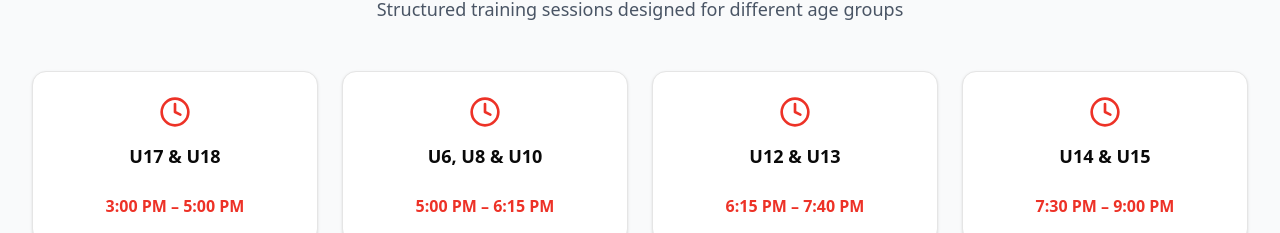
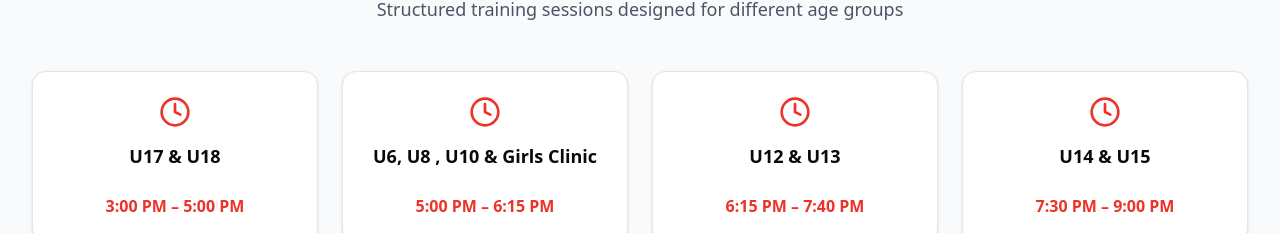
Before and after one commit to Hosni10/summercamp-client, a React (Vite) app: page /football-clinic in a window 1280 px wide. Shown: the part 1434-1667 px from the top of the page. Built offline with nearby package versions, Linux system fonts and the light colour scheme; no server answers.

Commit message:
adding a new discount code

```diff
--- a/src/components/BookingForm.jsx
+++ b/src/components/BookingForm.jsx
@@ -123,6 +123,7 @@ const BookingForm = ({ selectedPlan, onClose }) => {
     "0dis2": 20,
     ADQ20: 20,
     ad20nec: 20,
+    "1ADNOC5": 15,
   };
 
   const handleApplyDiscount = () => {
--- a/src/pages/FootballClinic.jsx
+++ b/src/pages/FootballClinic.jsx
@@ -128,7 +128,7 @@ const clinicActivities = {
   ],
   schedule: {
     "U17 & U18": "3:00 PM – 5:00 PM",
-    "U6, U8 & U10": "5:00 PM – 6:15 PM",
+    "U6, U8 , U10 & Girls Clinic": "5:00 PM – 6:15 PM",
     "U12 & U13": "6:15 PM – 7:40 PM",
     "U14 & U15": "7:30 PM – 9:00 PM",
   },
```
